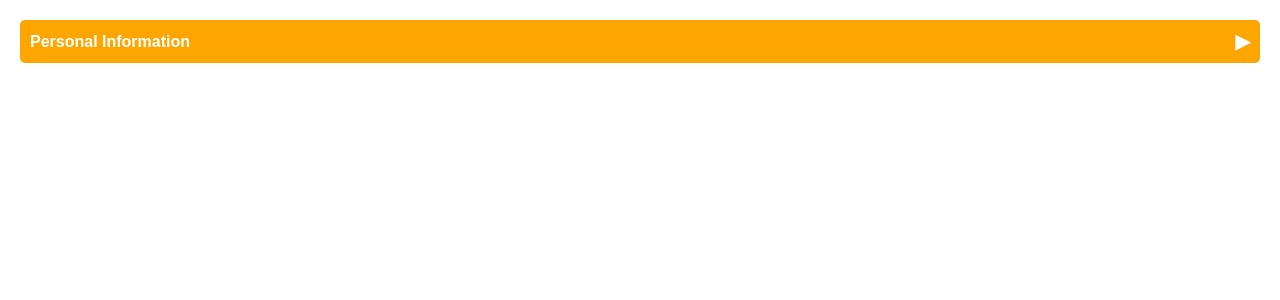
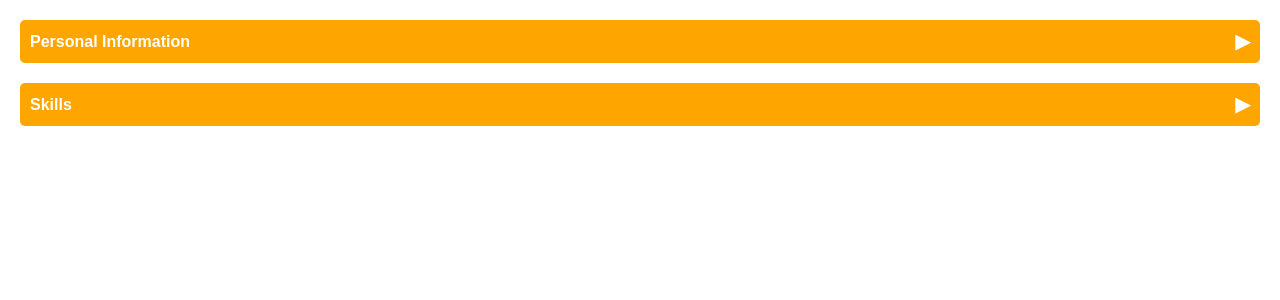
Before and after one commit to CdawgfromtheAncientLands/cc_15, a React (Create React App) app in the folder my-app/: page / in a window 1280 px wide. Shown: the top 300 px of the page. Built offline with nearby package versions, Linux system fonts and the light colour scheme.

Commit message:
Implement dynamic skills section using props

```diff
--- a/my-app/src/App.css
+++ b/my-app/src/App.css
@@ -41,6 +41,10 @@
   transform: rotate(90deg);
 }
 
+.experience, .skill, .education {
+  margin-bottom: 10px;
+}
+
 h2, h3 {
   color: #333;
 }
--- a/my-app/src/App.js
+++ b/my-app/src/App.js
@@ -1,14 +1,16 @@
 //U94140233
 import React from 'react';
+import './App.css';
 import PersonalInfo from './components/PII-elements';
+import Skills from './components/skills-compiler';
+//import Experiences from './components/Experiences';
+//import Educations from './components/Educations';
 
-import './App.css';
-//Almost all information inside this app is placeholder information.
 function App() {
   return (
     <div className="App">
       <PersonalInfo />
-
+      <Skills />
     </div>
   );
 }
--- /dev/null
+++ b/my-app/src/components/skill-item1.js
@@ -0,0 +1,12 @@
+import React from 'react';
+
+const SkillItem1 = () => {
+  return (
+    <div className="skill">
+      <h3>JavaScript</h3>
+      <p>Proficiency: Super-Advanced</p>
+    </div>
+  );
+};
+
+export default SkillItem1;
--- /dev/null
+++ b/my-app/src/components/skill-item2.js
@@ -0,0 +1,12 @@
+import React from 'react';
+
+const SkillItem2 = () => {
+  return (
+    <div className="skill">
+      <h3>React</h3>
+      <p>Proficiency: Awful</p>
+    </div>
+  );
+};
+
+export default SkillItem2;
--- /dev/null
+++ b/my-app/src/components/skills-compiler.js
@@ -0,0 +1,27 @@
+import React, { useState } from 'react';
+import SkillItem1 from './skill-item1';
+import SkillItem2 from './skill-item2';
+//Imports item files, then prepares them for display
+const Skills = () => {
+  const [isOpen, setIsOpen] = useState(false);
+
+  const toggleDropdown = () => {
+    setIsOpen(!isOpen);
+  };
+
+  return (
+    <div className="dropdown">
+      <div className="dropdown-label" onClick={toggleDropdown}>
+        Skills <span className={isOpen ? 'arrow down' : 'arrow right'}>▶</span>
+      </div>
+      {isOpen && (
+        <div className="dropdown-content">
+          <SkillItem1 />
+          <SkillItem2 />
+        </div>
+      )}
+    </div>
+  );
+};
+
+export default Skills;
```
Also changed, not shown: my-app/src/components/skills-elements.js (deleted).
